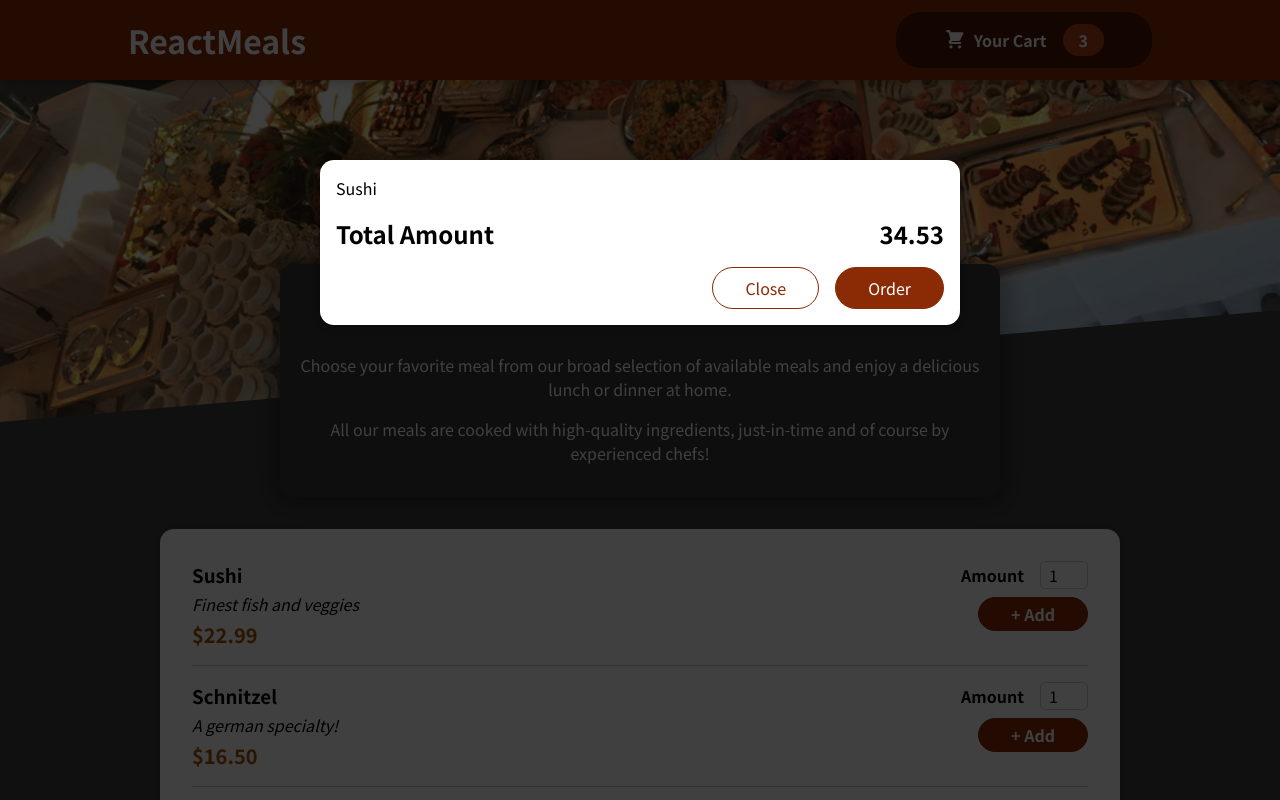
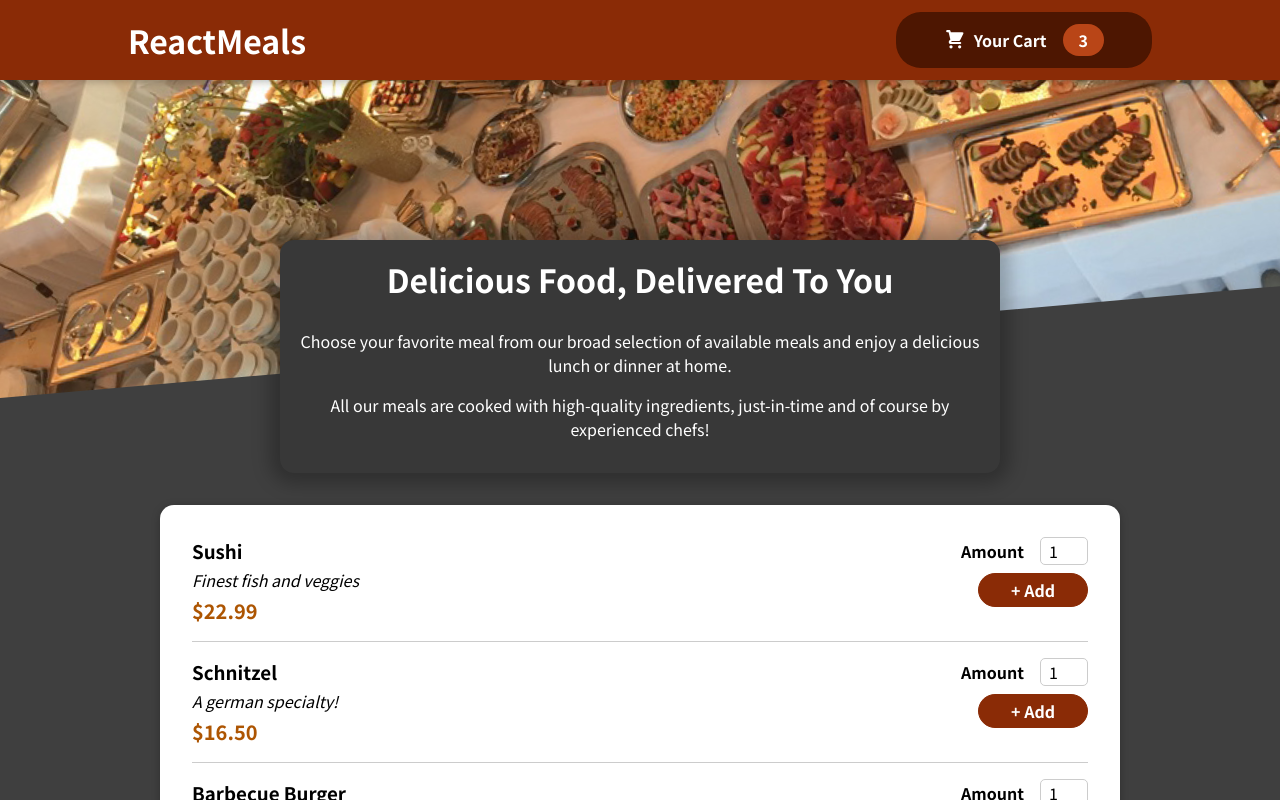
Before and after one commit to darchievboris/foodMS, a React (Create React App) app: page / in a window 1280 px wide. Shown: the top 800 px of the page. Built offline with nearby package versions, Linux system fonts and the light colour scheme.

Commit message:
Added functionality for closeing and openening the modal cart

```diff
--- a/src/App.js
+++ b/src/App.js
@@ -1,12 +1,21 @@
 import Header from "./components/Layout/Header";
 import Meals from "./components/Meals/Meals";
 import Cart from "./components/Cart/Cart";
+import {useState} from "react";
+
 
 function App() {
+    const [cartIsShown, setCartIsShown] = useState(false);
+    const showCartHandler = () => {
+        setCartIsShown(true)
+    }
+    const hideCartHandler = () => {
+        setCartIsShown(false)
+    }
     return (
         <>
-            <Cart/>
-            <Header/>
+            {cartIsShown && <Cart onClose={hideCartHandler}/>}
+            <Header onShowCart={showCartHandler}/>
             <main>
                 <Meals/>
             </main>
--- a/src/components/Cart/Cart.jsx
+++ b/src/components/Cart/Cart.jsx
@@ -1,10 +1,11 @@
 import React from 'react';
 import classes from './Cart.module.css';
 import Modal from "../UI/Modal";
+import {onHidden} from "web-vitals/dist/lib/onHidden";
 
 const Cart = (props) => {
     return (
-        <Modal>
+        <Modal onClose={props.onClose}>
             <ul className={classes['cart-items']}>
                 {[{id: 'c1', name: 'Sushi', amount: 2, price: 12.99}].map((item) => (
                     <li key={item.id}>{item.name}</li>))}
@@ -14,7 +15,7 @@
                 <span>34.53</span>
             </div>
             <div className={classes.actions}>
-                <button className={classes['button--alt']}>Close</button>
+                <button className={classes['button--alt']} onClick={props.onClose}>Close</button>
                 <button className={classes.button}>Order</button>
             </div>
         </Modal>
--- a/src/components/Layout/Header.jsx
+++ b/src/components/Layout/Header.jsx
@@ -3,12 +3,12 @@
 import classes from './Header.module.css'
 import HeaderCartButton from "./HeaderCartButton";
 
-const Header = () => {
+const Header = (props) => {
     return (
         <>
             <header className={classes.header}>
                 <h1>ReactMeals</h1>
-                <HeaderCartButton/>
+                <HeaderCartButton onShowCart={props.onShowCart}/>
             </header>
             <div className={classes['main-image']}>
                 <img src={mealsImage} alt='A table full of food!'/>
--- a/src/components/Layout/HeaderCartButton.jsx
+++ b/src/components/Layout/HeaderCartButton.jsx
@@ -2,9 +2,9 @@
 import classes from './HeaderCartButton.module.css'
 import CartIcon from "../Cart/CartIcon";
 
-const HeaderCartButton = () => {
+const HeaderCartButton = (props) => {
     return (
-        <button className={classes.button}>
+        <button className={classes.button} onClick={props.onShowCart}>
          <span className={classes.icon}>
              <CartIcon/>
          </span>
--- a/src/components/UI/Modal.jsx
+++ b/src/components/UI/Modal.jsx
@@ -1,8 +1,8 @@
 import React from 'react';
 import classes from './Modal.module.css';
 
-const Backdoor = () => {
-    return <div className={classes.backdrop}></div>
+const Backdoor = (props) => {
+    return <div className={classes.backdrop} onClick={props.onClose}></div>
 }
 const ModalOverlay = (props) => {
     return <div className={classes.modal}>
@@ -13,7 +13,7 @@
 
     Modal = (props) => {
         return <>
-            ReactDOM.createPortal(<Backdoor/>, document.getElementById("modal"))
+            ReactDOM.createPortal(<Backdoor onClose={props.onClose}/>, document.getElementById("modal"))
             ReactDOM.createPortal(<ModalOverlay>{props.children}</ModalOverlay>, document.getElementById("modal"))
         </>
 
```
Also changed, not shown: 1 other file (tests, documents, lock files or other folders).
